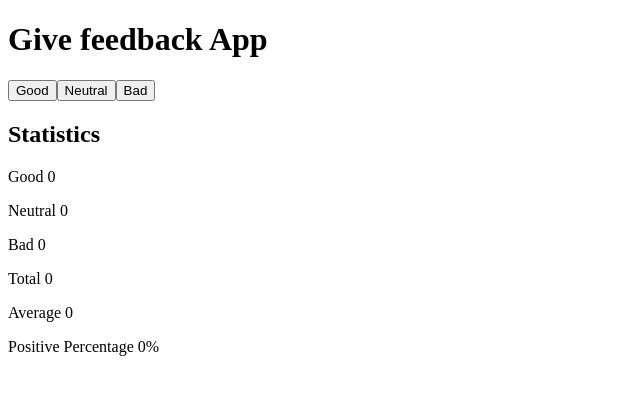
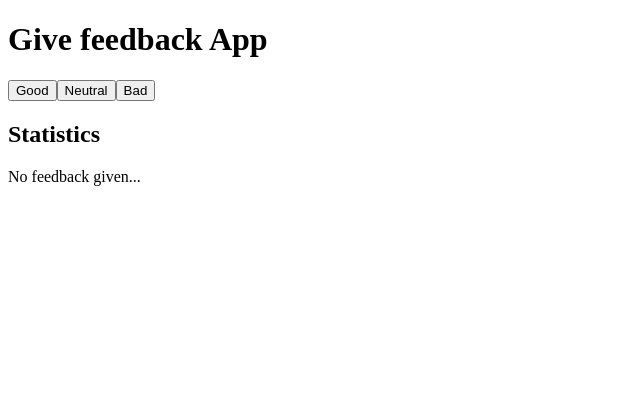
Before and after one commit to Sttp92/FullStackOpen, a React (Vite) app in the folder part1/unicafe/part1/: page / in a window 1280 px wide. Shown: the top 394 px of the page, without its empty margins (0-640 px from the left). Built offline with nearby package versions, Linux system fonts and the light colour scheme.

Commit message:
Part1 Exercise 1.9

```diff
--- a/part1/unicafe/part1/src/App.jsx
+++ b/part1/unicafe/part1/src/App.jsx
@@ -1,9 +1,15 @@
 import { useState } from 'react'
 
 const Statistics = (props) => {
+  if (props.total == 0) {
+    return (
+      <>
+        <p>No feedback given...</p>
+      </>
+    )
+  }
   return (
     <>
-      <h2>Statistics</h2>
       <p>Good {props.good}</p>
       <p>Neutral {props.neutral}</p>
       <p>Bad {props.bad}</p>
@@ -41,6 +47,7 @@ const App = () => {
       <button onClick={handleGoodClick}>Good</button>
       <button onClick={handleNeutralClick}>Neutral</button>
       <button onClick={handleBadClick}>Bad</button>
+      <h2>Statistics</h2>
       <Statistics
         good={good}
         neutral={neutral}
```
